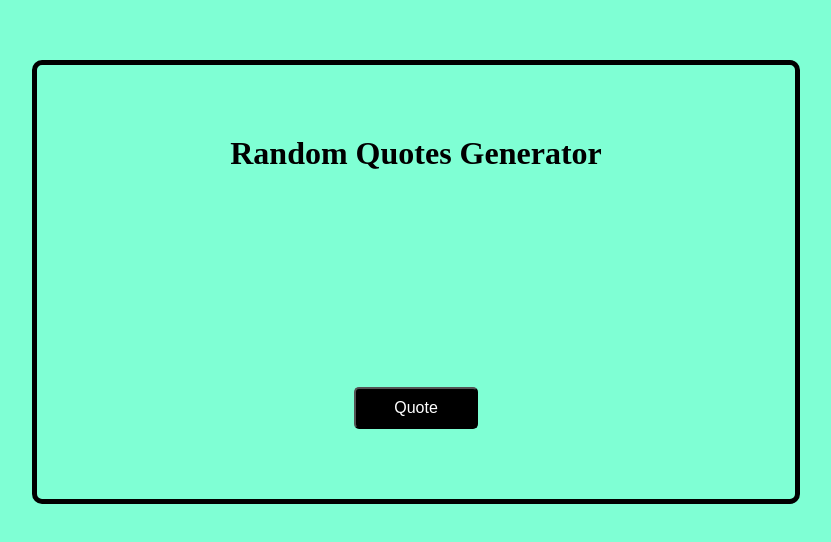
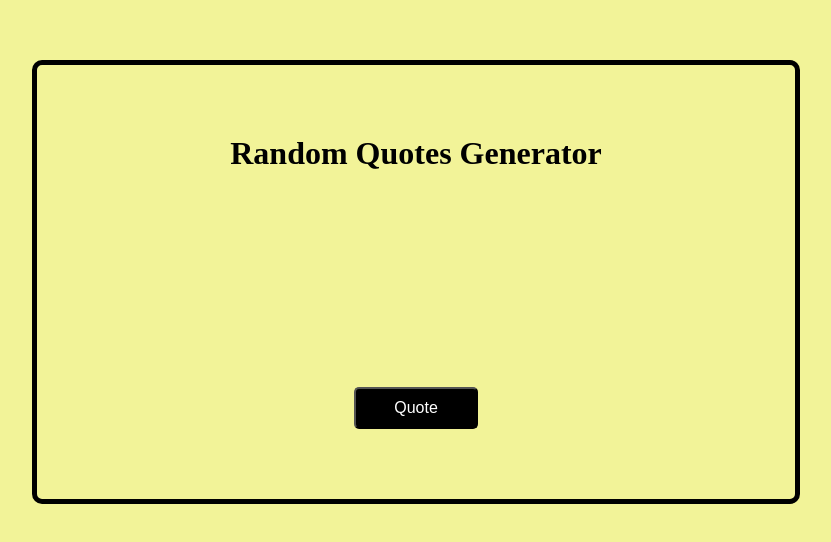
Before and after one commit to noobchirag69/Random_Quote_Generator, a plain HTML site: page index.html in a window 1280 px wide. Shown: the part 140-682 px from the top of the page, without its empty margins (224-1055 px from the left). Drawn offline with Linux system fonts and the light colour scheme; no server answers.

Commit message:
Color change

```diff
--- a/style.css
+++ b/style.css
@@ -2,7 +2,7 @@
     padding: 0;
     margin: 0;
     box-sizing: border-box;
-    background-color: aquamarine;
+    background-color: rgb(242, 243, 152);
 }
 
 .container {
```
